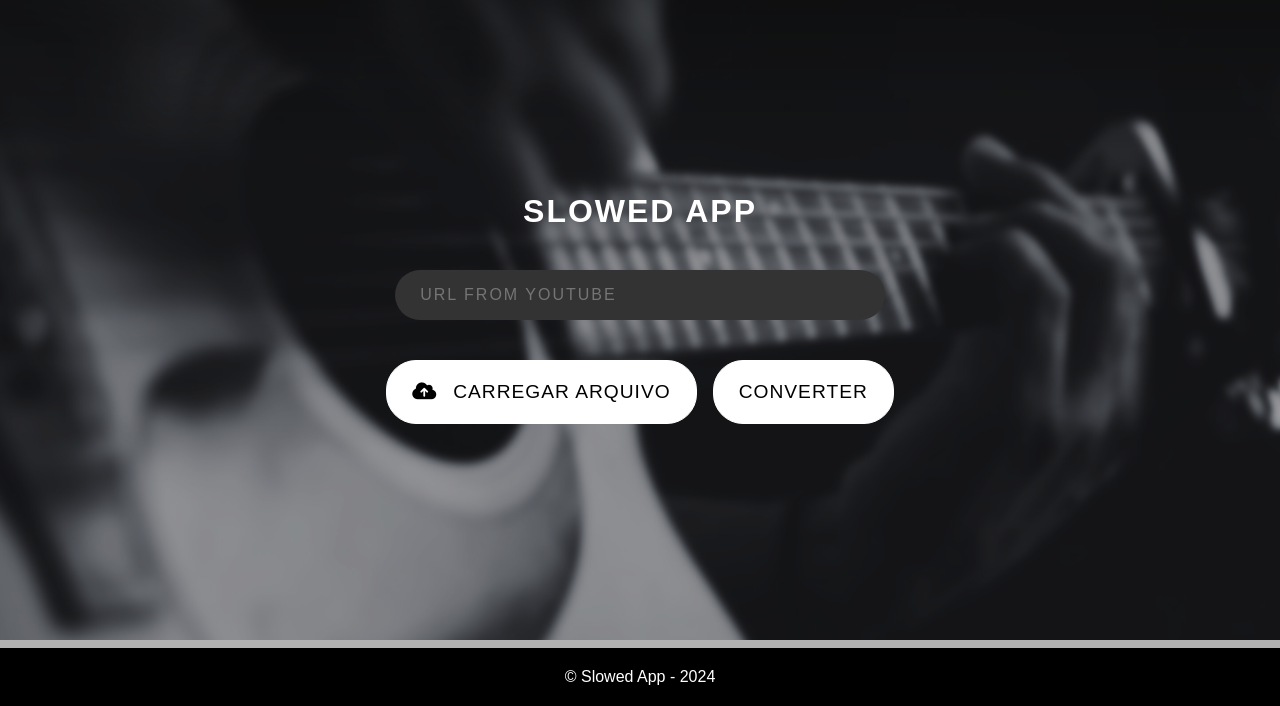
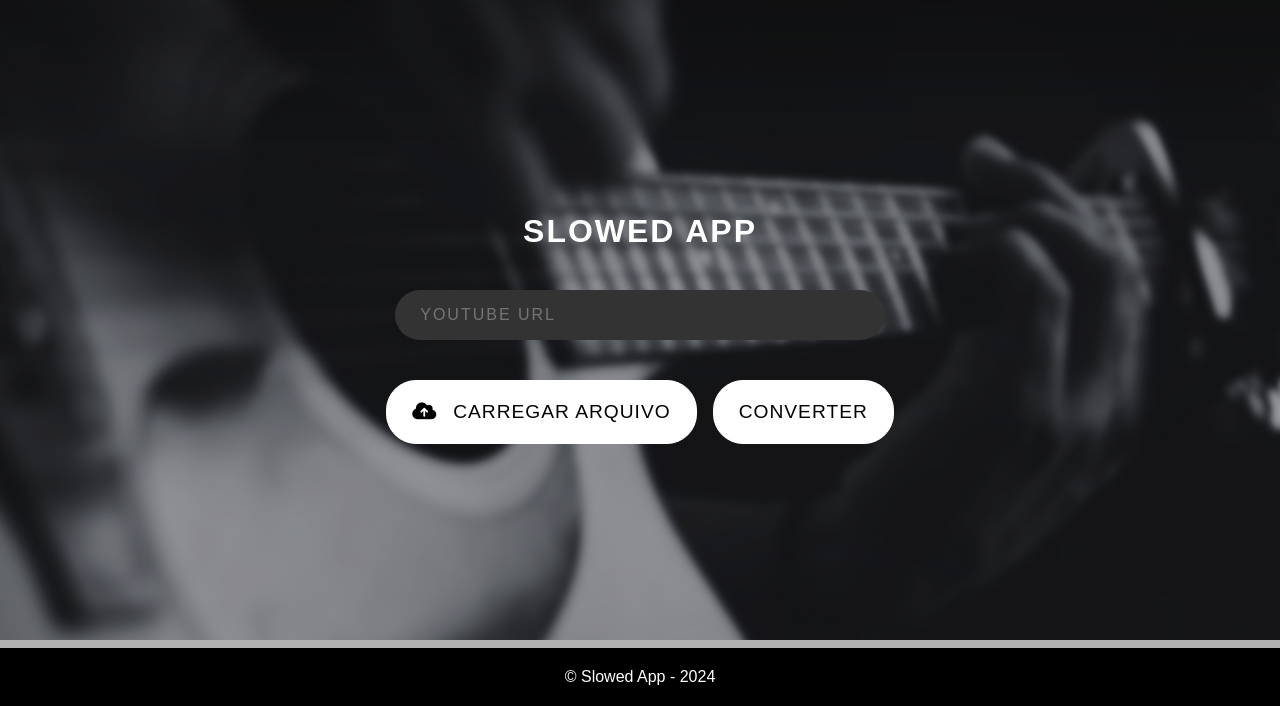
Before and after one commit to josephbrito/Slowed-app, a Flask app: page / in a window 1280 px wide. Shown: the part 160-866 px from the top of the page. Run offline with Flask 3, Linux system fonts and the light colour scheme; some libraries are stand-ins or nearby versions.

Commit message:
fix index

```diff
--- a/templates/index.html
+++ b/templates/index.html
@@ -8,9 +8,19 @@
     <title>Slowed App</title>
 </head>
 <body>
+    <!-- Loading and error -->
     <div id="loading-screen" class="loading" style="display: none;">
         <span class="loader"></span>
     </div>
+
+    <div id="error-screen" class="error" style="display:none;">
+        <h4 class="error-title">
+            <i class="fa-solid fa-xmark"></i>
+            Erro
+        </h4>
+        <span class="error-msg">Tipo de arquivo não suportado</span>
+    </div>
+    <!-- End loading and error -->
     <header class="header">
         <div class="logo-container">
             <a href="/">
@@ -27,7 +37,7 @@
         <div class="main-content">
             <h1 class="title">Slowed app</h1>
 
-            <input type="url" name="yt_url" id="yt_url" class="inp-url" placeholder="URL FROM YOUTUBE" />
+            <input type="url" name="yt_url" id="yt_url" class="inp-url" placeholder="YOUTUBE URL" />
             <div class="button-container">
                 <input type="file" style="display: none;" id="file" name="file_song" accept=".mp3,.wav,.ogg" />
                 <label for="file" class="button">
@@ -36,8 +46,7 @@
                 </label>
                 <button type="btn-submit" class="button" id="btn-submit">Converter</button>
             </div>
-            <audio id="my-audio" class="inp-audio" controls style="display: none;"></audio>
-            <p id="result"></p>
+            <p id="result" style="display: none;"></p>
         </div>
     </form>
 
```
